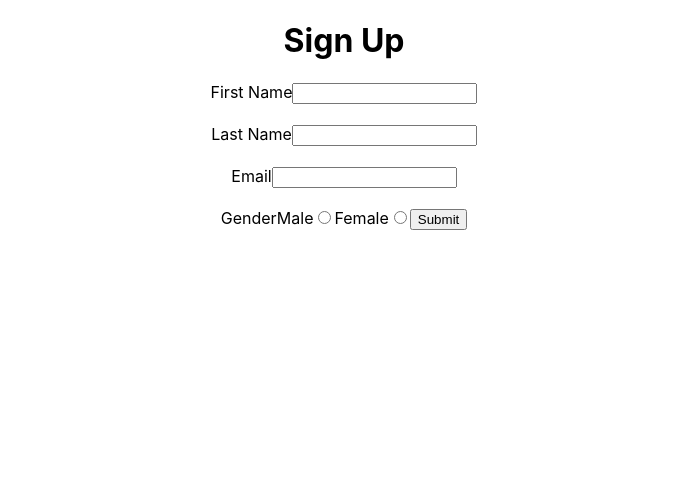
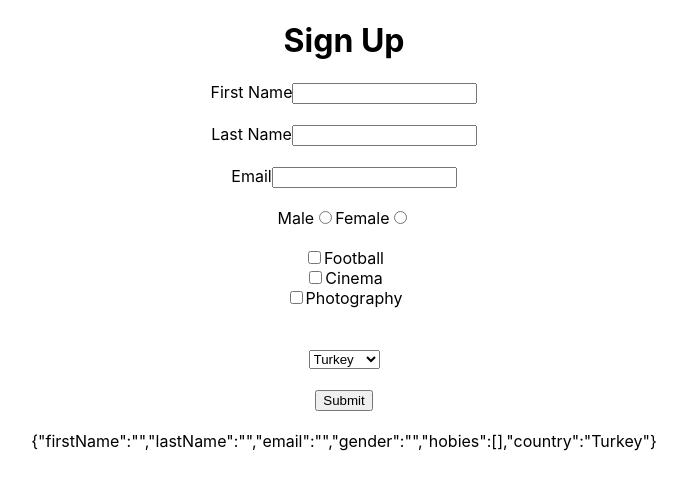
Before and after one commit to GokalpAvcu/kodluyoruz-react-studies, a React (Create React App) app in the folder 8-formik/: page / in a window 1280 px wide. Shown: the top 490 px of the page, without its empty margins (296-983 px from the left). Built offline with nearby package versions, Linux system fonts and the light colour scheme.

Commit message:
add formik

```diff
--- a/8-formik/src/App.js
+++ b/8-formik/src/App.js
@@ -11,42 +11,80 @@ function App() {
         firstName: '',
         lastName: '',
         email: '',
+        gender: '',
+        hobies: [],
+        country:"Turkey"
       }}
       onSubmit={ (values) => {
         console.log(values);
       }}
     >
      {
-       ({handleSubmit, handleChange}) => (
+       ({handleSubmit, handleChange, values}) => (
         <form onSubmit={handleSubmit}>
         <label htmlFor="firstName">First Name</label>
-        <input name="firstName" onChange={handleChange} />
+        <input name="firstName" value={values.firstName} onChange={handleChange} />
 
         <br/>
         <br/>
 
         <label htmlFor="lastName">Last Name</label>
-        <input name="lastName" onChange={handleChange} />
+        <input name="lastName" value={values.lastName} onChange={handleChange} />
 
 
         <br/>
         <br/>
 
         <label htmlFor="email">Email</label>
-        <input name="email" onChange={handleChange} />
+        <input name="email" value={values.email}  onChange={handleChange} />
 
         <br/>
         <br/>
 
-        <label htmlFor="gender">Gender</label>
-
         <span>Male</span>
-        <input type="radio" value="male" onChange={handleChange} />
+        <input type="radio" name="gender" value="male" onChange={handleChange} checked={values.gender ==="male"} />
 
         <span>Female</span>
-        <input type="radio" value="female" onChange={handleChange}/>
+        <input type="radio" name="gender" value="female" onChange={handleChange} checked={values.gender ==="female"}/>
+
+        <br />
+        <br />
+
+        <div>
+          <input type="checkbox" name="hobies" value="Football" onChange={handleChange} />
+          Football
+        </div>
+
+        <div>
+          <input type="checkbox" name='hobies' value="Cinema" onChange={handleChange} />
+          Cinema
+        </div>
+
+        <div>
+          <input type="checkbox" name='hobies' value="Photography" onChange={handleChange} />
+          Photography
+        </div>
+
+        <br />
+        <br />
+
+        <select name="country" value={values.country} onChange={handleChange}>
+        <option value="Turkey">Turkey</option>
+        <option value="England">England</option>
+        <option value="USA">USA</option>
+
+        </select>
+
+        <br />
+        <br />
+
 
         <button type="submit">Submit</button>
+
+        <br />
+        <br />
+
+        {JSON.stringify(values)}
       </form>
        )
      }
```
